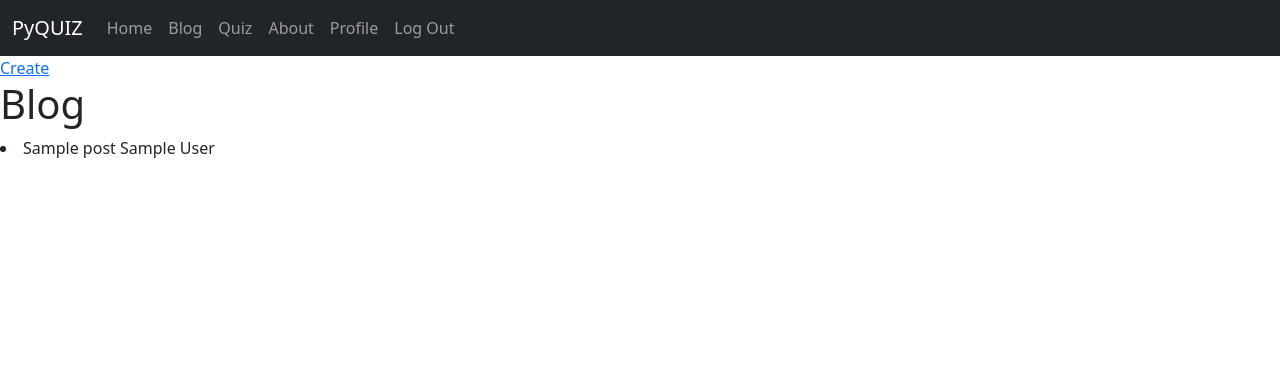
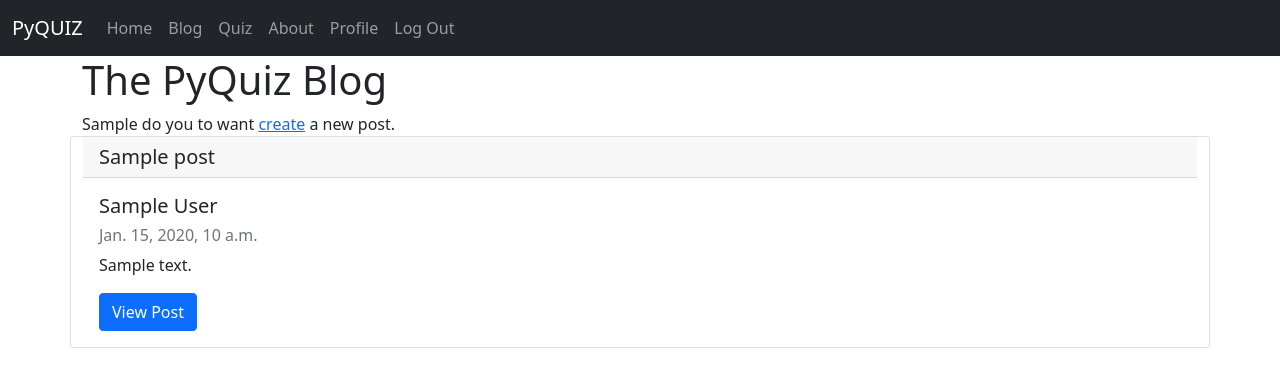
Before and after one commit to kghudgens/Study-Wise, a Django app: template pyquiz/blog/templates/blog/blog.html in a window 1280 px wide. Shown: the top 387 px of the page. Run offline with Django 3.2, Linux system fonts and the light colour scheme; a user stored in the database is signed in; tables that the repository leaves empty hold one stand-in row (values such as "Sample post"); the template is opened without the code that fills it: most values are stand-ins (such as "Sample title", 1, 10 or a date in 2020); some libraries are stand-ins or nearby versions.

Commit message:
added bootstrap cards to the blog page

```diff
--- a/pyquiz/blog/templates/blog/blog.html
+++ b/pyquiz/blog/templates/blog/blog.html
@@ -1,11 +1,22 @@
 {%extends "blog/base.html"%}
 
 {%block content%}
-<a href="{%url 'create'%}">Create</a>
-<h1>Blog</h1>
+<div class="container">
+
+<h1>The PyQuiz Blog</h1>
+{{user.first_name}} do you to want <a href="{%url 'create'%}">create</a> a new post.
+</div>
 
 {% for post in object_list%}
-<li>{{post.title}} {{post.author}}</li>
+<div class="container card">
+    <h5 class="card-header">{{post.title}}</h5>
+    <div class="card-body">
+      <h5 class="card-title">{{post.author}}</h5>
+      <h6 class="card-title text-muted">{{post.created_on}}</h6>
+      <p class="card-text">{{post.content}}</p>
+      <a href="#" class="btn btn-primary">View Post</a>
+    </div>
+  </div>
 {%empty%}
 <li>No Blog Post Yet</li>
 {%endfor%}
```
